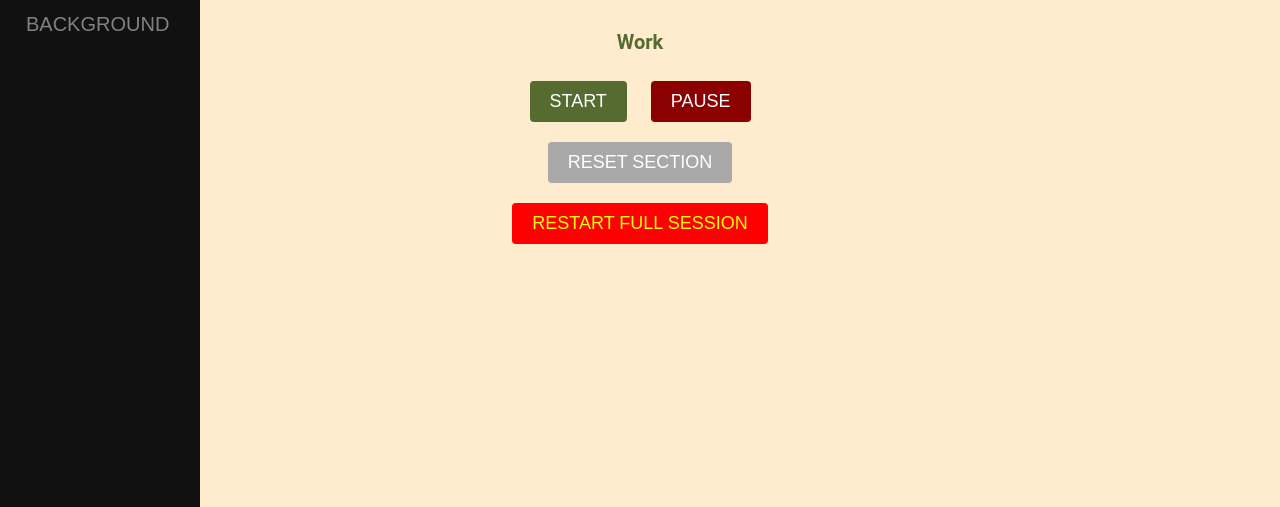
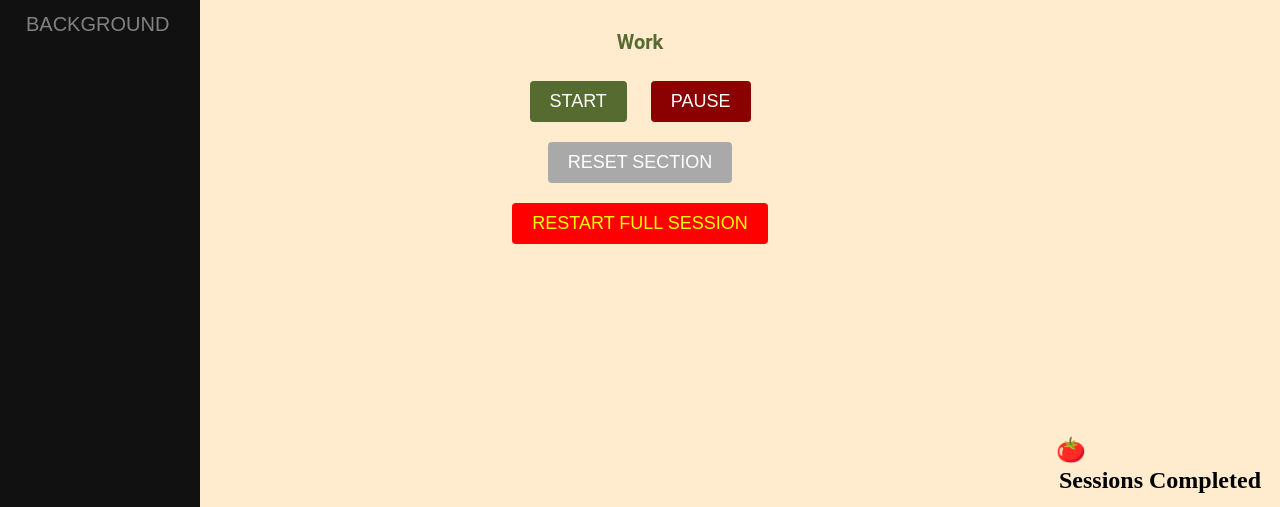
Before and after one commit to ariannabrisco/pomodorable, a plain HTML site: page index.html in a window 1280 px wide. Shown: the part 293-800 px from the top of the page. Drawn offline with Linux system fonts and the light colour scheme.

Commit message:
working on session tracking

```diff
--- a/index.html
+++ b/index.html
@@ -62,6 +62,14 @@
 
 
     </div>
+
+    <div class="sessionTracker" id="sessionTracker">
+        <table style="width: 100%" id="sessionTable">
+            <tr>
+                <th>Sessions Completed</th>
+            </tr>
+            <tr>🍅</tr>
+    </div>
     <script src="main.js"></script>
 </body>
 </html>
--- a/style.css
+++ b/style.css
@@ -171,3 +171,19 @@ button:hover{
     background-color: #262626;
     padding-left: 8px;
 }
+
+/* Session Tracker */
+.sessionTracker{
+    position: absolute;
+    bottom: 8px;
+    right: 16px;
+    font-size: 24px;
+}
+
+#sessionTable{
+    font-size: 24px;
+}
+
+th {
+    text-align: right;
+}
```
